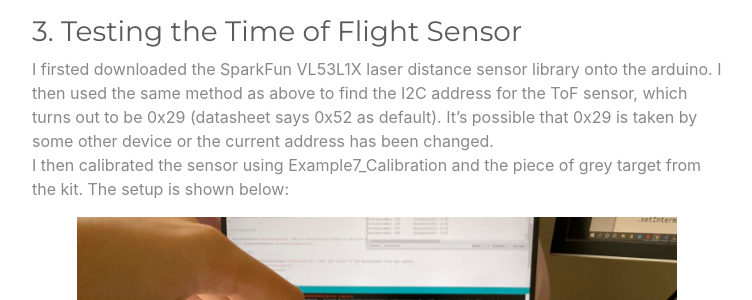
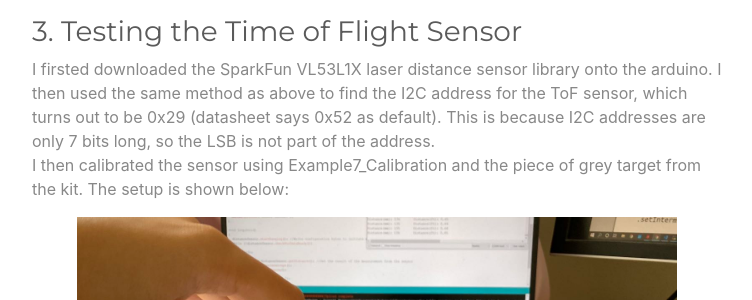
Before and after one commit to jw829/4960, a Jekyll site: the page built from lab5.md, in a window 1280 px wide and 900 px high, scrolled down 2524 px. Shown: the part 201-501 px from the top of the window, without its empty margins (263-1015 px from the left). Built offline with Jekyll 4.4.1, drawn with Linux system fonts in a browser that asks for light colours; part of the change alters nothing that is shown; some of the changed text lies outside the part shown.

Commit message:
updated lab5

````diff
--- a/lab5.md
+++ b/lab5.md
@@ -46,7 +46,7 @@ I measured the intensity data at two different times: 4pm and 8pm.  The mappings
 The sensor actually takes a while to update the values.  It takes approximately 4 seconds to update the intensity values when I moved the object from 0 to 20cm.  The values in the Serial monitor updates every 10ms.
 
 ### 3. Testing the Time of Flight Sensor
-I firsted downloaded the SparkFun VL53L1X laser distance sensor library onto the arduino.  I then used the same method as above to find the I2C address for the ToF sensor, which turns out to be 0x29 (datasheet says 0x52 as default).  It's possible that 0x29 is taken by some other device or the current address has been changed.
+I firsted downloaded the SparkFun VL53L1X laser distance sensor library onto the arduino.  I then used the same method as above to find the I2C address for the ToF sensor, which turns out to be 0x29 (datasheet says 0x52 as default).  This is because I2C addresses are only 7 bits long, so the LSB is not part of the address.
 I then calibrated the sensor using Example7_Calibration and the piece of grey target from the kit.  The setup is shown below:
 <p align="center">
     <img src ="images/lab5_distancecallibration.jpg" width = "600">
@@ -70,6 +70,16 @@ I tested 8 feet of distance at two different times, and the accuracy graph is sh
 <p align="center">
     <img src ="images/lab5_distancetesting.png" width = "600">
 </p>
+I also calculated the time it takes for the ToF sensor to read the values using code below:
+```c
+  long startTime = millis();
+  int distance = distanceSensor.getDistance(); //Get the result of the measurement from the sensor
+  long endTime = millis();
+```
+
+* Reading value: ~1 ms
+* ToF Ranging (without Stop Ranging): 1.62 ms
+* ToF Ranging (with Stop ranging): 2.01 ms
 
 ### 4. Robot Obstacle Avoidance
 The goal is to make the robot run without hitting any obstacles.  I first mounted the sensors onto the robot as in the instructions.  The assembled robot is shown below:
````
